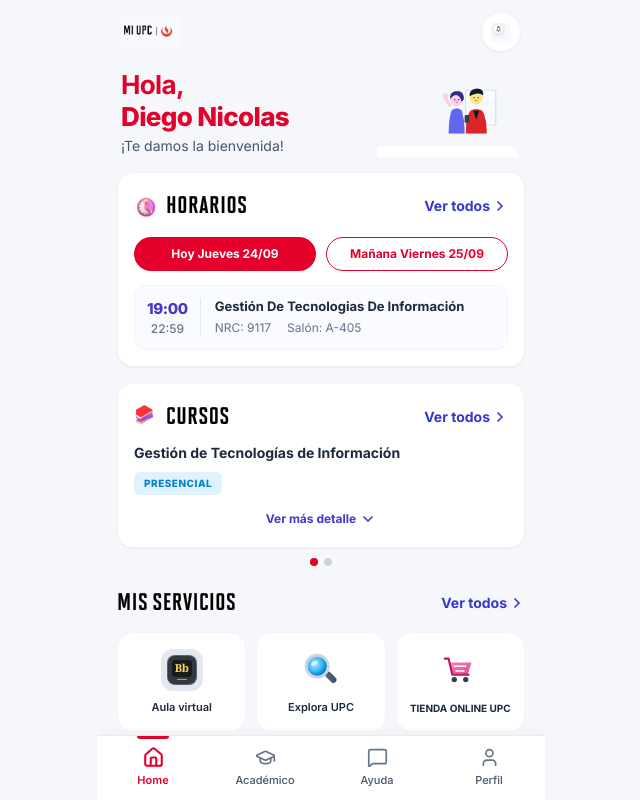
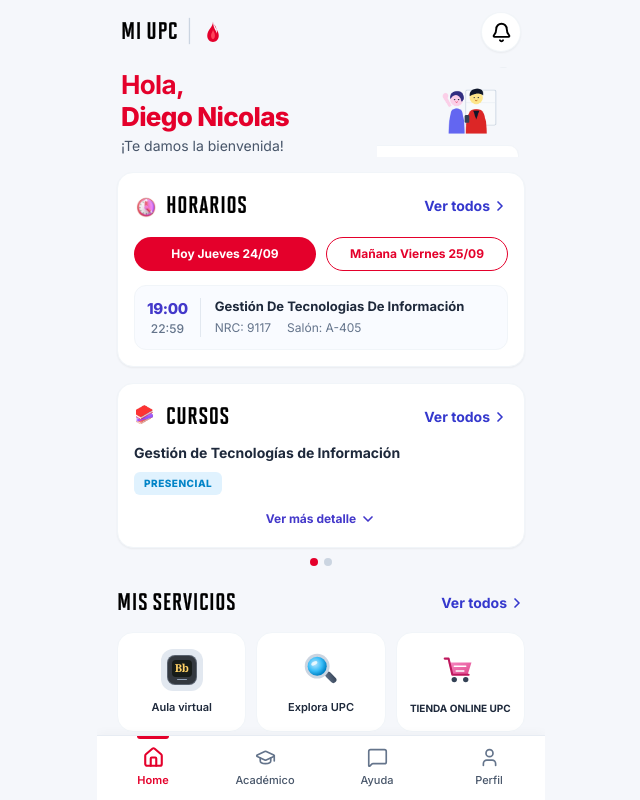
Before and after one commit to DobleRRmatutino/mi-upc, a React (Vite) app: page / in a window 1280 px wide. Shown: the whole page, without its empty margins (319-959 px from the left). Built offline with nearby package versions, Linux system fonts and the light colour scheme; grey boxes are pictures that could not be loaded.

Commit message:
fix(home): replace small raster header icons with vector Solano MI UPC logo and crisp bell button

```diff
--- a/src/screens/HomeScreen.jsx
+++ b/src/screens/HomeScreen.jsx
@@ -1,6 +1,6 @@
 import React, { useState } from 'react';
-import { BlackboardIcon, ExploraIcon, TiendaCartIcon } from '../components/Icons3D';
-import { ChevronRight, ChevronDown, ChevronUp } from 'lucide-react';
+import { BlackboardIcon, ExploraIcon, TiendaCartIcon, UpcFlame } from '../components/Icons3D';
+import { ChevronRight, ChevronDown, ChevronUp, Bell } from 'lucide-react';
 import { useTripleTap } from '../hooks/useTripleTap';
 
 export const HomeScreen = ({ data, onNavigateToTab, onSecretTrigger }) => {
@@ -20,26 +20,25 @@
         {/* MI UPC Logo (3 quick taps opens secret editor) */}
         <div
           onClick={handleLogoTripleTap}
-          className="cursor-pointer active:scale-95 transition-transform select-none"
+          className="cursor-pointer active:scale-95 transition-transform select-none flex items-center gap-2"
           title="MI UPC"
         >
-          <img
-            src="/images/logo_mi_upc.png"
-            alt="MI UPC"
-            className="h-8 object-contain"
-          />
+          <span
+            className="font-solano font-bold text-[24px] text-black tracking-wide leading-none pt-0.5"
+            style={{ WebkitTextStroke: '0.2px #000' }}
+          >
+            MI UPC
+          </span>
+          <span className="text-slate-300 font-light text-[22px] leading-none mb-0.5">|</span>
+          <UpcFlame size={24} />
         </div>
 
-        {/* Bell Button (Official iOS Round Style) */}
+        {/* Bell Button (Official iOS Round Style with crisp vector bell) */}
         <button
-          className="relative w-10 h-10 rounded-full bg-white shadow-sm border border-slate-100 flex items-center justify-center active:scale-95 transition-transform"
+          className="relative w-10 h-10 rounded-full bg-white shadow-sm border border-slate-100/90 flex items-center justify-center active:scale-95 transition-transform"
           title="Notificaciones"
         >
-          <img
-            src="/images/boton_campana.png"
-            alt="Notificaciones"
-            className="w-5 h-5 object-contain"
-          />
+          <Bell size={21} strokeWidth={2.2} className="text-black" />
         </button>
       </div>
 
```
